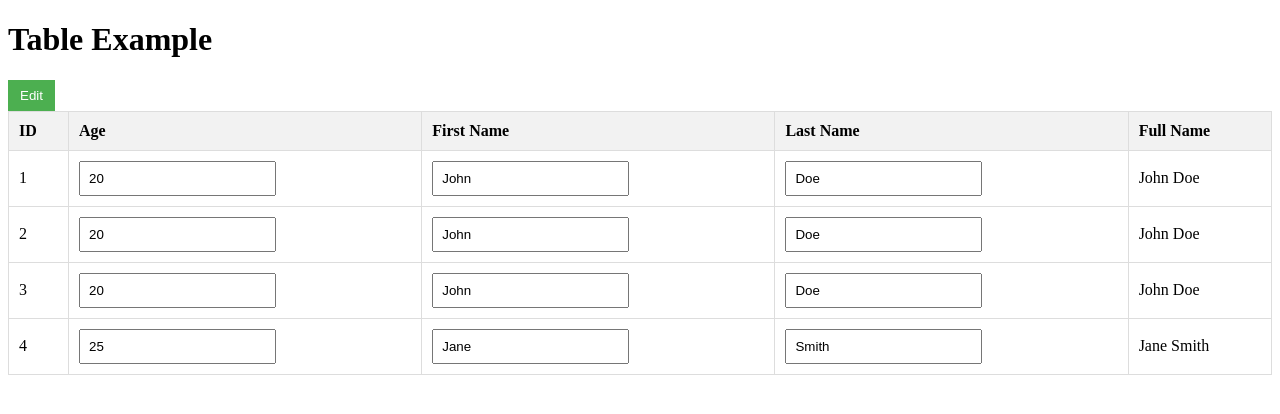
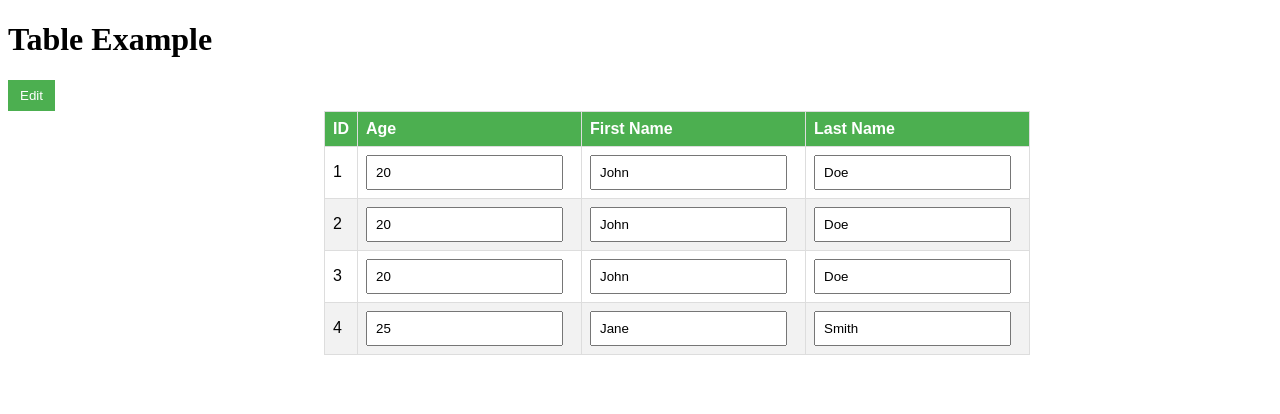
Before and after one commit to AnkurR15/MyassetbuddyComp, a React (Vite) app in the folder apps/web/: page / in a window 1280 px wide. Shown: the top 414 px of the page. Built offline with nearby package versions, Linux system fonts and the light colour scheme.

Commit message:
basic table created with validation

```diff
--- a/apps/web/src/app/app.tsx
+++ b/apps/web/src/app/app.tsx
@@ -1,15 +1,17 @@
 import React from 'react';
 import Table from './table/Table';
 
+
+
 const App: React.FC = () => {
   const data = [
-    { id: 1, age: 20, firstName: 'John', lastName: 'Doe', fullName: 'John Doe' },
+    { id: 1, age: 20, firstName: 'John', lastName: 'Doe'},
 
-    { id: 2, age: 20, firstName: 'John', lastName: 'Doe', fullName: 'John Doe' },
+    { id: 2, age: 20, firstName: 'John', lastName: 'Doe'},
 
-    { id: 3, age: 20, firstName: 'John', lastName: 'Doe', fullName: 'John Doe' },
+    { id: 3, age: 20, firstName: 'John', lastName: 'Doe'},
 
-    { id: 4, age: 25, firstName: 'Jane', lastName: 'Smith', fullName: 'Jane Smith' },
+    { id: 4, age: 25, firstName: 'Jane', lastName: 'Smith'},
     // Add more data rows as needed
   ];
 
--- a/apps/web/src/app/table/Table.tsx
+++ b/apps/web/src/app/table/Table.tsx
@@ -2,11 +2,12 @@
 import React, { useState } from 'react';
 import TableHeader from '../tableheader/Header';
 import TableRow from '../tablerow/Row';
+import './table.module.scss';
 
 
 
 interface TableProps {
-  data: Array<{ id: number; age: number; firstName: string; lastName: string; fullName: string }>;
+  data: Array<{ id: number; age: number; firstName: string; lastName: string;}>;
 }
 
 const Table: React.FC<TableProps> = ({ data }) => {
@@ -15,7 +16,7 @@
 
   const handleEdit = (
     index: number,
-    newData: { id: number; age: number; firstName: string; lastName: string; fullName: string }
+    newData: { id: number; age: number; firstName: string; lastName: string; }
   ) => {
     const updatedData = [...editedData];
     updatedData[index] = newData;
@@ -25,7 +26,7 @@
   const handleSaveChanges = () => {
     const updatedData = editedData.map((row) => ({
       ...row,
-      fullName: `${row.firstName} ${row.lastName}`,
+      // fullName: `${row.firstName} ${row.lastName}`,
     }));
     // Save changes to the server or perform any other necessary actions
     console.log(updatedData);
--- a/apps/web/src/app/tableheader/Header.tsx
+++ b/apps/web/src/app/tableheader/Header.tsx
@@ -1,4 +1,5 @@
 import React from 'react';
+import './tableheader.module.scss';
 
 const TableHeader: React.FC = () => {
   return (
@@ -7,7 +8,6 @@
       <th>Age</th>
       <th>First Name</th>
       <th>Last Name</th>
-      <th>Full Name</th>
     </tr>
   );
 };
--- a/apps/web/src/app/tableheader/tableheader.module.scss
+++ b/apps/web/src/app/tableheader/tableheader.module.scss
@@ -1,6 +1,6 @@
 // Header.scss
 th {
-    background-color: #4caf50;
-    color: white;
+    background-color: #3bbb3f;
+    color: rgb(11, 11, 11);
     padding: 8px;
   }
--- a/apps/web/src/app/tablerow/Row.tsx
+++ b/apps/web/src/app/tablerow/Row.tsx
@@ -2,12 +2,14 @@
 import React, { useState } from 'react';
 import { useFormik } from 'formik';
 import * as Yup from 'yup';
+import './tablerow.module.scss'
 
 interface TableRowProps {
-  data: { id: number; age: number; firstName: string; lastName: string; fullName: string };
-  onEdit: (newData: { id: number; age: number; firstName: string; lastName: string; fullName: string }) => void;
+  data: { id: number; age: number; firstName: string; lastName: string;};
+  onEdit: (newData: { id: number; age: number; firstName: string; lastName: string; }) => void;
   isEditing: boolean;
 }
+
 
 const TableRow: React.FC<TableRowProps> = ({ data, onEdit, isEditing }) => {
   const [editedData, setEditedData] = useState(data);
@@ -29,9 +31,10 @@
       const updatedData = {
         ...editedData,
         ...values,
-      fullName: `${values.firstName} ${values.lastName}`,
+        // fullName: `${values.firstName} ${values.lastName}`,
       };
       onEdit(updatedData);
+      setEditedData(updatedData); // Optionally update local state if needed
     },
   });
 
@@ -39,6 +42,23 @@
     const { name, value } = e.target;
     formik.handleChange(e);
     setEditedData((prevData) => ({ ...prevData, [name]: value }));
+  };
+
+  const handleSave = () => {
+    formik.handleSubmit();
+
+    // Check if all fields are non-empty before saving
+    const areAllFieldsFilled = Object.values(formik.values).every((value) => value !== '');
+
+    if (formik.isValid && areAllFieldsFilled) {
+      const updatedData = {
+        ...editedData,
+        ...formik.values,
+        // fullName: `${formik.values.firstName} ${formik.values.lastName}`,
+      };
+      onEdit(updatedData);
+      setEditedData(updatedData); // Optionally update local state if needed
+    }
   };
 
   return (
@@ -53,6 +73,11 @@
             onChange={handleChange}
             readOnly={!isEditing}
             onBlur={formik.handleBlur}
+            className={`${
+              formik.touched.age && formik.errors.age ? 'error' : ''
+            } ${
+              formik.isValid && formik.values.age ? 'saved' : ''
+            }`}
           />
           {formik.touched.age && formik.errors.age ? <div>{formik.errors.age}</div> : null}
         </td>
@@ -64,6 +89,11 @@
             onChange={handleChange}
             readOnly={!isEditing}
             onBlur={formik.handleBlur}
+            className={`${
+              formik.touched.firstName && formik.errors.firstName? 'error' : ''
+            } ${
+              formik.isValid && formik.values.firstName ? 'saved' : ''
+            }`}
           />
           {formik.touched.firstName && formik.errors.firstName ? <div>{formik.errors.firstName}</div> : null}
         </td>
@@ -75,16 +105,21 @@
             onChange={handleChange}
             readOnly={!isEditing}
             onBlur={formik.handleBlur}
+            className={`${
+              formik.touched.lastName && formik.errors.lastName ? 'error' : ''
+            } ${
+              formik.isValid && formik.values.lastName ? 'saved' : ''
+            }`}
           />
           {formik.touched.lastName && formik.errors.lastName ? <div>{formik.errors.lastName}</div> : null}
         </td>
-        <td>{data.fullName}</td>
+        {/* <td>{data.fullName}</td> */}
       </tr>
-      {isEditing && (
+      {/* {isEditing && (
         <form onSubmit={formik.handleSubmit}>
           <button type="submit">Save</button>
         </form>
-      )}
+      )} */}
     </>
   );
 };
--- a/apps/web/src/app/tablerow/tablerow.module.scss
+++ b/apps/web/src/app/tablerow/tablerow.module.scss
@@ -1,6 +1,14 @@
-// Row.scss
-tr {
-    &:nth-child(even) {
-      background-color: #f2f2f2;
-    }
-  }
+// // Row.scss
+// tr {
+//     &:nth-child(even) {
+//       background-color: #f2f2f2;
+//     }
+//   }
+
+.error {
+  color: red;
+}
+
+.saved {
+  color: green;
+}
```
Lines whose indentation alone changed are shown as unchanged.
